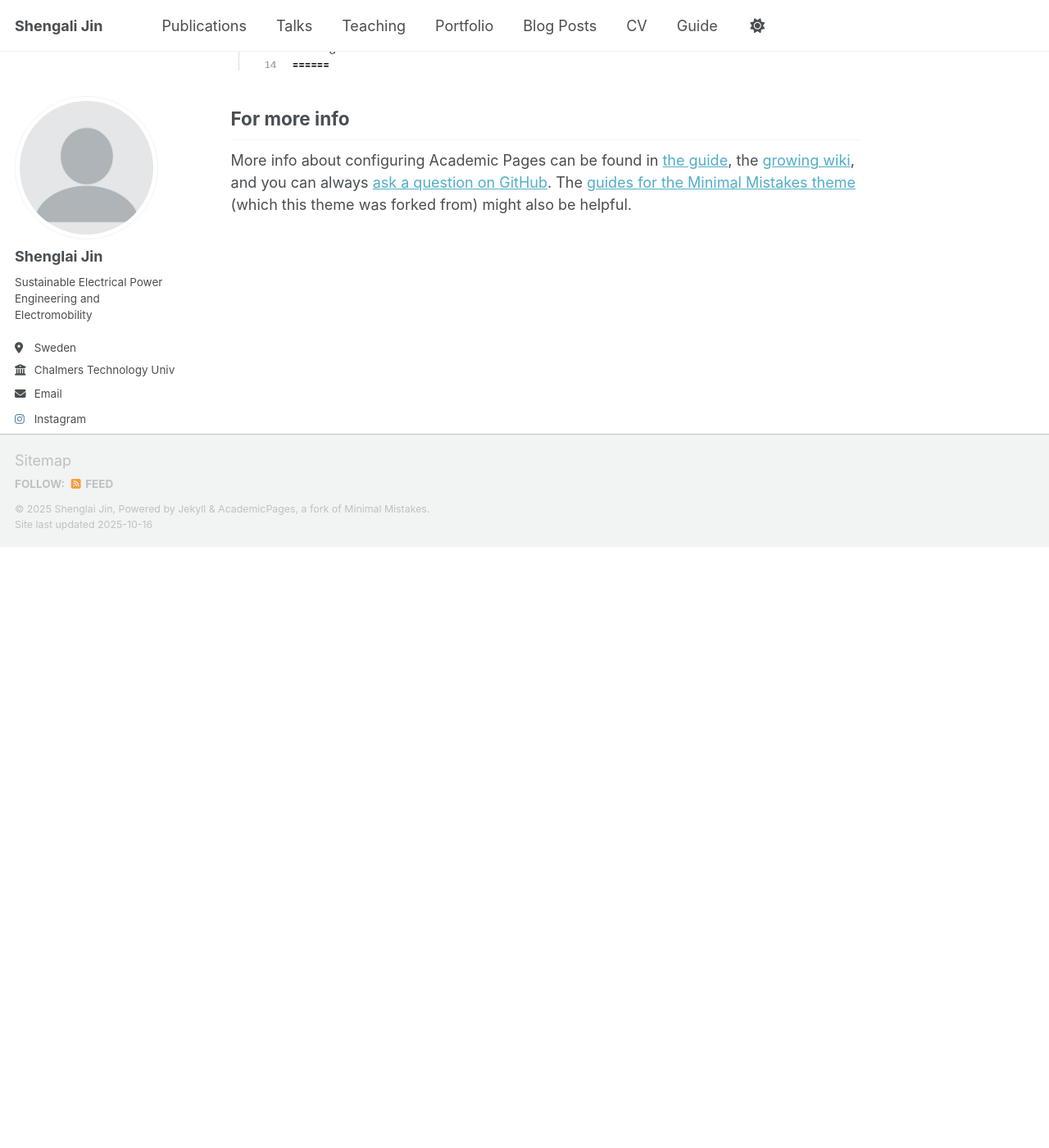
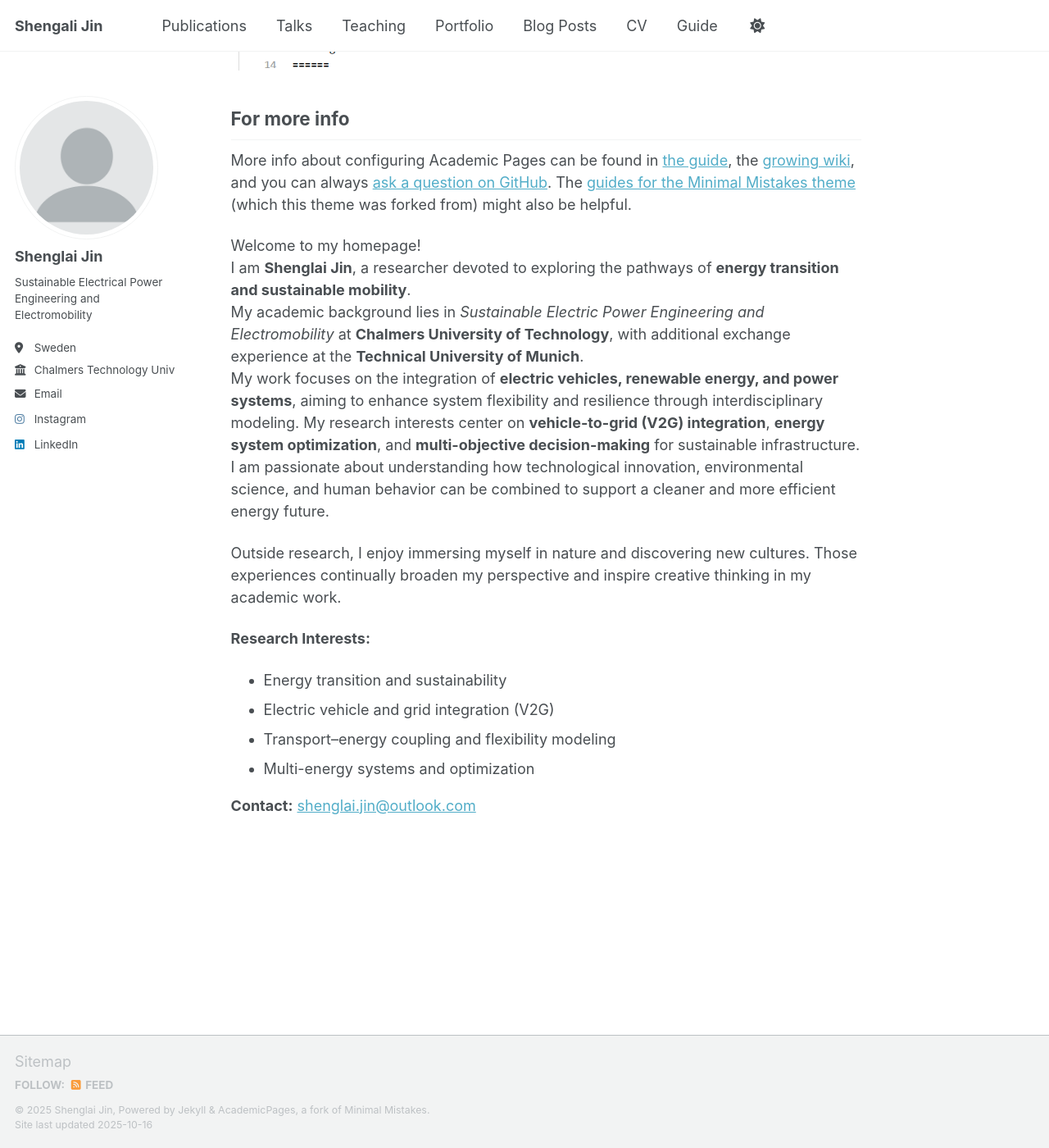
Before and after one commit to shenglaijin1999/shenglaijin1999.github.io, a Jekyll site: the page built from _pages/about.md, in a window 1280 px wide and 1400 px high, scrolled down 3113 px. Shown: the whole window at 82% size. Built offline with Jekyll 4.4.1, drawn with Linux system fonts in a browser that asks for light colours; a script that is not in the unit is left out; before the commit the page ends 3780 px from its top, so only the background shows below that.

Commit message:
Update about.md

```diff
--- a/_pages/about.md
+++ b/_pages/about.md
@@ -54,3 +54,20 @@ Example: editing a Markdown file for a talk
 For more info
 ------
 More info about configuring Academic Pages can be found in [the guide](https://academicpages.github.io/markdown/), the [growing wiki](https://github.com/academicpages/academicpages.github.io/wiki), and you can always [ask a question on GitHub](https://github.com/academicpages/academicpages.github.io/discussions). The [guides for the Minimal Mistakes theme](https://mmistakes.github.io/minimal-mistakes/docs/configuration/) (which this theme was forked from) might also be helpful.
+
+Welcome to my homepage!
+I am **Shenglai Jin**, a researcher devoted to exploring the pathways of **energy transition and sustainable mobility**.
+My academic background lies in *Sustainable Electric Power Engineering and Electromobility* at **Chalmers University of Technology**, with additional exchange experience at the **Technical University of Munich**.
+My work focuses on the integration of **electric vehicles, renewable energy, and power systems**, aiming to enhance system flexibility and resilience through interdisciplinary modeling.
+My research interests center on **vehicle-to-grid (V2G) integration**, **energy system optimization**, and **multi-objective decision-making** for sustainable infrastructure.
+I am passionate about understanding how technological innovation, environmental science, and human behavior can be combined to support a cleaner and more efficient energy future.
+
+Outside research, I enjoy immersing myself in nature and discovering new cultures. Those experiences continually broaden my perspective and inspire creative thinking in my academic work.
+
+**Research Interests:**
+- Energy transition and sustainability
+- Electric vehicle and grid integration (V2G)
+- Transport–energy coupling and flexibility modeling
+- Multi-energy systems and optimization
+
+**Contact:** [shenglai.jin@outlook.com](mailto:shenglai.jin@outlook.com)
```
